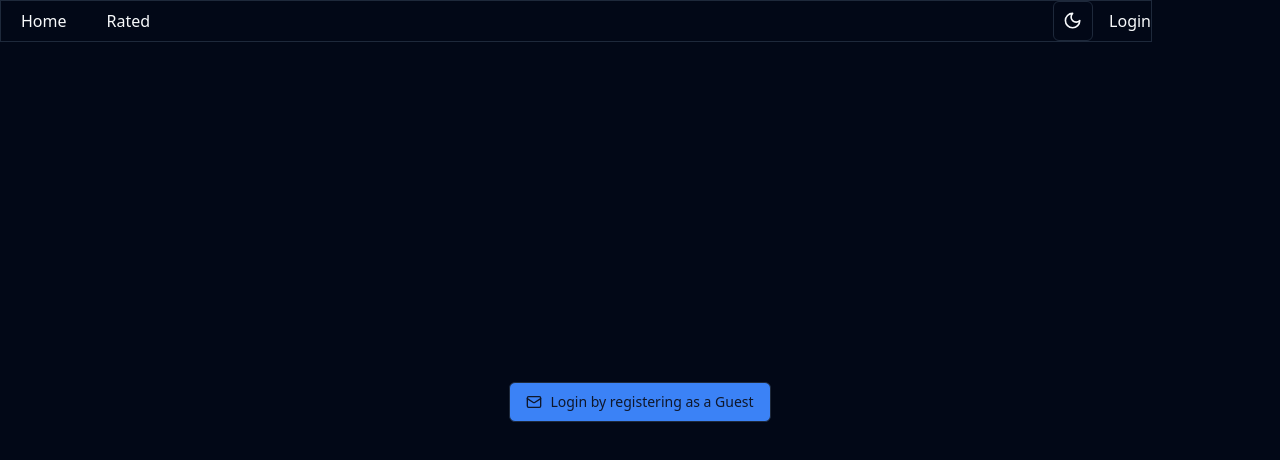
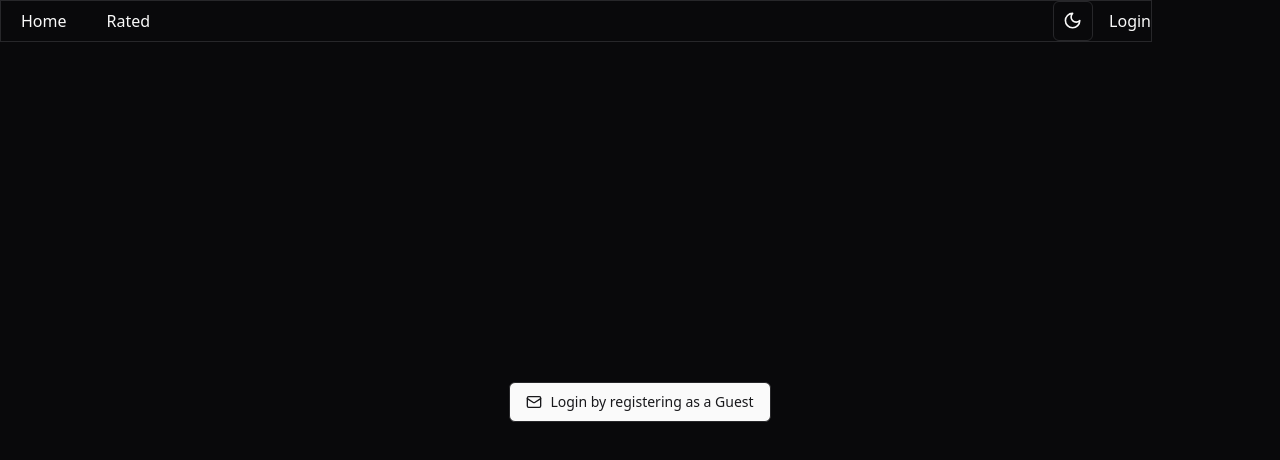
Before and after one commit to sohunz/movie-rating-app, a React (Vite) app: page /auth in a window 1280 px wide. Shown: the top 460 px of the page. Built offline with nearby package versions, Linux system fonts and the light colour scheme.

Commit message:
setup skeleton card

```diff
--- a/src/App.tsx
+++ b/src/App.tsx
@@ -1,7 +1,6 @@
 import { Outlet } from "react-router-dom";
 import Navbar from "./components/navbar/Navbar";
 import { ThemeProvider } from "@/components/theme-provider.tsx";
-import { ModeToggle } from "./components/mode-toggle";
 
 const App = () => {
     return (
--- a/src/components/navbar/Navbar.tsx
+++ b/src/components/navbar/Navbar.tsx
@@ -29,9 +29,7 @@ const Navbar = () => {
                         </Link>
                     </div>
                     <div className="flex items-center gap-4">
-                        <div>
-                            <ModeToggle />
-                        </div>
+                        <ModeToggle />
                         <div className="flex item-center">
                             {localStorage.getItem("guest_session_id") ? (
                                 <DropdownMenu>
--- /dev/null
+++ b/src/components/skeleton/CardSketon.tsx
@@ -0,0 +1,42 @@
+import { Skeleton } from "@/components/ui/skeleton";
+
+const CardSketon = () => {
+    return (
+        <div className="max-w-xs rounded-xl overflow-hidden  shadow">
+            <div className="flex flex-col space-y-3">
+                <Skeleton className="h-[250px] w-50 rounded-xl" />
+                <div className="space-y-2">
+                    <Skeleton className="h-4 w-[250px]" />
+                    <Skeleton className="h-4 w-[200px]" />
+                </div>
+            </div>
+
+            <div className="px-4 py-4">
+                <div className="font-semibold text-md mb-2"></div>
+                <div className="flex justify-between items-center mb-2 text-sm text-gray-500">
+                    <div>
+                        <p className="flex  items-center">
+                            <span className="block"></span>
+
+                            <span className="block"></span>
+                        </p>
+                    </div>
+                    <div className="border px-3 py-1 rounded"></div>
+                </div>
+            </div>
+
+            <div className="flex flex-row items-center gap-2 px-5 my-2">
+                <input
+                    type="number"
+                    className="border w-[60px]"
+                    min={0}
+                    max={10}
+                    step={0.5}
+                />
+                <button className="border rounded-md px-2 py-1"></button>
+            </div>
+        </div>
+    );
+};
+
+export default CardSketon;
--- /dev/null
+++ b/src/components/ui/skeleton.tsx
@@ -0,0 +1,15 @@
+import { cn } from "@/lib/utils"
+
+function Skeleton({
+  className,
+  ...props
+}: React.HTMLAttributes<HTMLDivElement>) {
+  return (
+    <div
+      className={cn("animate-pulse rounded-md bg-muted", className)}
+      {...props}
+    />
+  )
+}
+
+export { Skeleton }
--- a/src/index.css
+++ b/src/index.css
@@ -6,52 +6,54 @@ body {
     text-align: center;
 }
 
+
 @layer base {
     :root {
         --background: 0 0% 100%;
-        --foreground: 222.2 84% 4.9%;
+        --foreground: 240 10% 3.9%;
         --card: 0 0% 100%;
-        --card-foreground: 222.2 84% 4.9%;
+        --card-foreground: 240 10% 3.9%;
         --popover: 0 0% 100%;
-        --popover-foreground: 222.2 84% 4.9%;
-        --primary: 221.2 83.2% 53.3%;
-        --primary-foreground: 210 40% 98%;
-        --secondary: 210 40% 96.1%;
-        --secondary-foreground: 222.2 47.4% 11.2%;
-        --muted: 210 40% 96.1%;
-        --muted-foreground: 215.4 16.3% 46.9%;
-        --accent: 210 40% 96.1%;
-        --accent-foreground: 222.2 47.4% 11.2%;
+        --popover-foreground: 240 10% 3.9%;
+        --primary: 240 5.9% 10%;
+        --primary-foreground: 0 0% 98%;
+        --secondary: 240 4.8% 95.9%;
+        --secondary-foreground: 240 5.9% 10%;
+        --muted: 240 4.8% 95.9%;
+        --muted-foreground: 240 3.8% 46.1%;
+        --accent: 240 4.8% 95.9%;
+        --accent-foreground: 240 5.9% 10%;
         --destructive: 0 84.2% 60.2%;
-        --destructive-foreground: 210 40% 98%;
-        --border: 214.3 31.8% 91.4%;
-        --input: 214.3 31.8% 91.4%;
-        --ring: 221.2 83.2% 53.3%;
+        --destructive-foreground: 0 0% 98%;
+        --border: 240 5.9% 90%;
+        --input: 240 5.9% 90%;
+        --ring: 240 5.9% 10%;
         --radius: 0.5rem;
     }
 
     .dark {
-        --background: 222.2 84% 4.9%;
-        --foreground: 210 40% 98%;
-        --card: 222.2 84% 4.9%;
-        --card-foreground: 210 40% 98%;
-        --popover: 222.2 84% 4.9%;
-        --popover-foreground: 210 40% 98%;
-        --primary: 217.2 91.2% 59.8%;
-        --primary-foreground: 222.2 47.4% 11.2%;
-        --secondary: 217.2 32.6% 17.5%;
-        --secondary-foreground: 210 40% 98%;
-        --muted: 217.2 32.6% 17.5%;
-        --muted-foreground: 215 20.2% 65.1%;
-        --accent: 217.2 32.6% 17.5%;
-        --accent-foreground: 210 40% 98%;
+        --background: 240 10% 3.9%;
+        --foreground: 0 0% 98%;
+        --card: 240 10% 3.9%;
+        --card-foreground: 0 0% 98%;
+        --popover: 240 10% 3.9%;
+        --popover-foreground: 0 0% 98%;
+        --primary: 0 0% 98%;
+        --primary-foreground: 240 5.9% 10%;
+        --secondary: 240 3.7% 15.9%;
+        --secondary-foreground: 0 0% 98%;
+        --muted: 240 3.7% 15.9%;
+        --muted-foreground: 240 5% 64.9%;
+        --accent: 240 3.7% 15.9%;
+        --accent-foreground: 0 0% 98%;
         --destructive: 0 62.8% 30.6%;
-        --destructive-foreground: 210 40% 98%;
-        --border: 217.2 32.6% 17.5%;
-        --input: 217.2 32.6% 17.5%;
-        --ring: 224.3 76.3% 48%;
+        --destructive-foreground: 0 0% 98%;
+        --border: 240 3.7% 15.9%;
+        --input: 240 3.7% 15.9%;
+        --ring: 240 4.9% 83.9%;
     }
 }
+
 
 
 @layer base {
--- a/src/pages/home/HomePage.tsx
+++ b/src/pages/home/HomePage.tsx
@@ -1,36 +1,18 @@
-import { useState } from "react";
-
 import { Tabs, TabsContent, TabsList, TabsTrigger } from "@/components/ui/tabs";
 import Movie from "./movie/MoviePage";
 import Show from "./show/ShowPage";
 import { Link } from "react-router-dom";
 
 const HomePage = () => {
-    const [activeTab, setActiveTab] = useState("movie");
-
     return (
         <div className="container mx-auto p-4">
             <Tabs defaultValue="movie" className="w-full">
                 <TabsList>
-                    <Link
-                        to="/movie"
-                        className={`border ${
-                            activeTab === "movie"
-                                ? "bg-blue-500 text-white"
-                                : ""
-                        }`}
-                        onClick={() => setActiveTab("movie")}
-                    >
+                    <Link to="/movie">
                         <TabsTrigger value="movie">Movies</TabsTrigger>
                     </Link>
 
-                    <Link
-                        to="/show"
-                        className={`border ${
-                            activeTab === "show" ? "bg-blue-500 text-white" : ""
-                        }`}
-                        onClick={() => setActiveTab("show")}
-                    >
+                    <Link to="/show">
                         <TabsTrigger value="show">TV Shows</TabsTrigger>
                     </Link>
                 </TabsList>
--- a/src/pages/home/movie/MoviePage.tsx
+++ b/src/pages/home/movie/MoviePage.tsx
@@ -1,16 +1,19 @@
-// Assuming useMovies returns loading, data, and error
 import { MovieType } from "@/types/types";
 import MovieCard from "../../../components/cards/MovieCard";
 import { useMovies } from "@/hooks/useFetch";
-import Loading from "@/components/loader/Loading";
+import CardSketon from "@/components/skeleton/CardSketon";
 
 const MoviePage = () => {
     const { data, isLoading, isError } = useMovies();
 
     if (isLoading) {
         return (
-            <div className="w-full h-[85vh] flex items-center justify-center">
-                <Loading />
+            <div className="mb-8 mt-10">
+                <div className="grid grid-cols-1 sm:grid-cols-2 md:grid-cols-3 lg:grid-cols-4 gap-6">
+                    {Array.from({ length: 12 }).map((_, index) => (
+                        <CardSketon key={index} />
+                    ))}
+                </div>
             </div>
         );
     }
--- a/src/pages/home/show/ShowPage.tsx
+++ b/src/pages/home/show/ShowPage.tsx
@@ -1,15 +1,19 @@
 import { TvShowTypes } from "@/types/types";
 import TvShowCard from "../../../components/cards/TvShowCard";
 import { useTvShows } from "@/hooks/useFetch";
-import Loading from "@/components/loader/Loading";
+import CardSketon from "@/components/skeleton/CardSketon";
 
 const ShowPage = () => {
     const { data, isError, isLoading } = useTvShows();
 
     if (isLoading) {
         return (
-            <div className="w-full h-[85vh] flex items-center justify-center">
-                <Loading />
+            <div className="mb-8 mt-10">
+                <div className="grid grid-cols-1 sm:grid-cols-2 md:grid-cols-3 lg:grid-cols-4 gap-6">
+                    {Array.from({ length: 12 }).map((_, index) => (
+                        <CardSketon key={index} />
+                    ))}
+                </div>
             </div>
         );
     }
--- a/src/pages/rated/RatedPage.tsx
+++ b/src/pages/rated/RatedPage.tsx
@@ -2,33 +2,17 @@ import { Tabs, TabsContent, TabsList, TabsTrigger } from "@/components/ui/tabs";
 import { Link } from "react-router-dom";
 import MoviePage from "../rated/movie/MoviePage";
 import ShowPage from "../rated/show/ShowPage";
-import { useState } from "react";
 
 const RatedPage = () => {
-    const [activeTab, setActiveTab] = useState("movie");
     return (
         <div className="container mx-auto p-4">
             <Tabs defaultValue="movie" className="w-full">
                 <TabsList>
-                    <Link
-                        to="/rated/movie"
-                        className={`border ${
-                            activeTab === "movie"
-                                ? "bg-blue-500 text-white"
-                                : ""
-                        }`}
-                        onClick={() => setActiveTab("movie")}
-                    >
+                    <Link to="/rated/movie">
                         <TabsTrigger value="movie">Movies</TabsTrigger>
                     </Link>
 
-                    <Link
-                        to="/rated/show"
-                        className={`border ${
-                            activeTab === "show" ? "bg-blue-500 text-white" : ""
-                        }`}
-                        onClick={() => setActiveTab("show")}
-                    >
+                    <Link to="/rated/show">
                         <TabsTrigger value="show">TV Shows</TabsTrigger>
                     </Link>
                 </TabsList>
--- a/src/pages/rated/movie/MoviePage.tsx
+++ b/src/pages/rated/movie/MoviePage.tsx
@@ -1,5 +1,5 @@
-import Loading from "@/components/loader/Loading";
 import RatedMovieCard from "@/components/rated/RatedMovieCard";
+import CardSketon from "@/components/skeleton/CardSketon";
 import { useRatedMovie } from "@/hooks/useFetch";
 
 const MoviePage = () => {
@@ -7,8 +7,12 @@ const MoviePage = () => {
 
     if (isLoading) {
         return (
-            <div className="w-full h-[85vh] flex items-center justify-center">
-                <Loading />
+            <div className="mb-8 mt-10">
+                <div className="grid grid-cols-1 sm:grid-cols-2 md:grid-cols-3 lg:grid-cols-4 gap-6">
+                    {Array.from({ length: 12 }).map((_, index) => (
+                        <CardSketon key={index} />
+                    ))}
+                </div>
             </div>
         );
     }
--- a/src/pages/rated/show/ShowPage.tsx
+++ b/src/pages/rated/show/ShowPage.tsx
@@ -1,14 +1,18 @@
 import { TvShowTypes } from "@/types/types";
 import RatedShowCard from "@/components/rated/RatedShowCard";
 import { useRatedShow } from "@/hooks/useFetch";
-import Loading from "@/components/loader/Loading";
+import CardSketon from "@/components/skeleton/CardSketon";
 
 const ShowPage = () => {
     const { data, isError, isLoading } = useRatedShow();
     if (isLoading) {
         return (
-            <div className="w-full h-[85vh] flex items-center justify-center">
-                <Loading />
+            <div className="mb-8 mt-10">
+                <div className="grid grid-cols-1 sm:grid-cols-2 md:grid-cols-3 lg:grid-cols-4 gap-6">
+                    {Array.from({ length: 12 }).map((_, index) => (
+                        <CardSketon key={index} />
+                    ))}
+                </div>
             </div>
         );
     }
```
